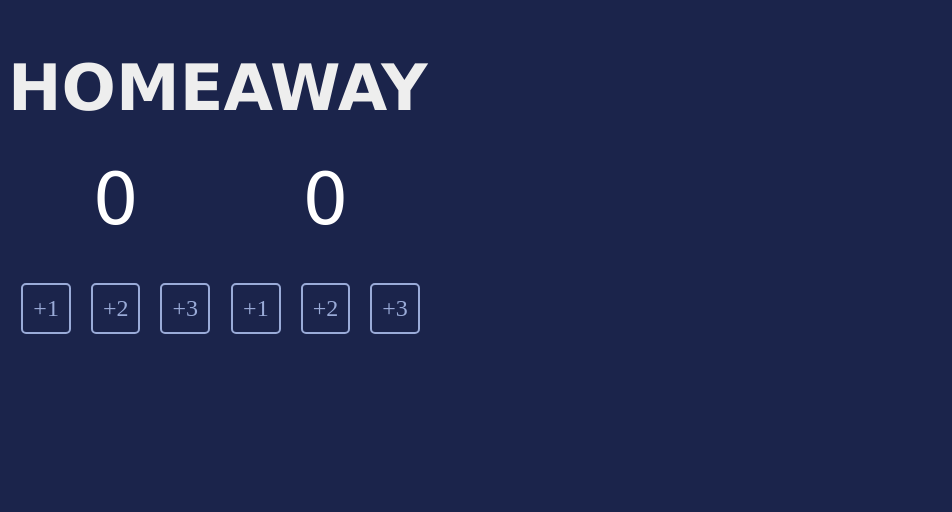
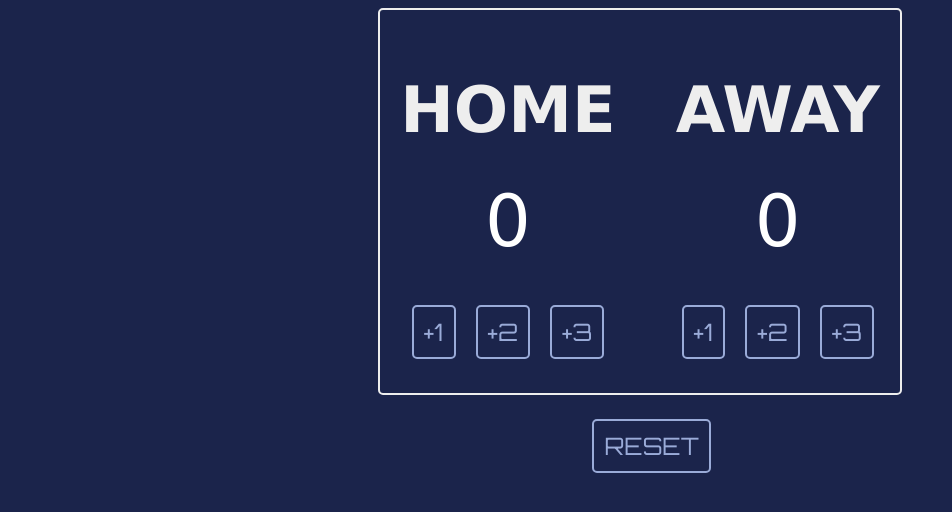
Before and after one commit to BalasubramanyamDB/scorecard, a plain HTML site: page index.html in a window 1280 px wide. Shown: the whole page, without its empty margins (0-952 px from the left). Drawn offline with Linux system fonts and the light colour scheme.

Commit message:
div changes

```diff
--- a/index.html
+++ b/index.html
@@ -5,11 +5,15 @@
     <meta http-equiv="X-UA-Compatible" content="IE=edge">
     <meta name="viewport" content="width=device-width, initial-scale=1.0">
     <link rel="stylesheet" href="style.css">
-    <title>Document</title>
+    <link rel="preconnect" href="https://fonts.googleapis.com">
+<link rel="preconnect" href="https://fonts.gstatic.com" crossorigin>
+<link href="https://fonts.googleapis.com/css2?family=Orbitron&display=swap" rel="stylesheet">
+    <title>Scorecard</title>
 </head>
 <body>
+    <div class="box">
         <div class="container">
-        <div class="card">
+            <div class="card1">
                 <div class="top"><h1>HOME</h1></div>
                 <div class="score"><p id="home-sc">0</p></div>
                 <div class="buttons">
@@ -18,7 +22,7 @@
                     <button id="inc-three" onclick="hmIncThree()">+3</button>
                 </div>
             </div>
-        <div class="card">
+            <div class="card2">
                 <div class="top"><h1>AWAY</h1></div>
                 <div class="score"><p id="away-sc">0</p></div>
                 <div class="buttons">
@@ -28,6 +32,10 @@
                 </div>
             </div>
 
+        </div>
+        <div class="reset">
+            <button id="reset" onclick="reset()">RESET</button>
+        </div>
 
     </div>
     <script src="index.js"></script>
```
Lines whose indentation alone changed are shown as unchanged.
